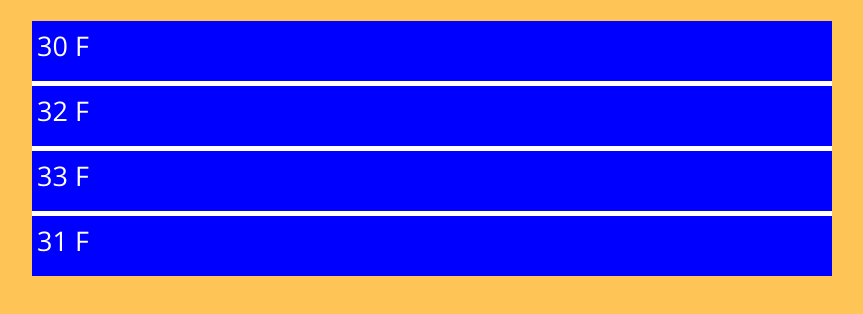
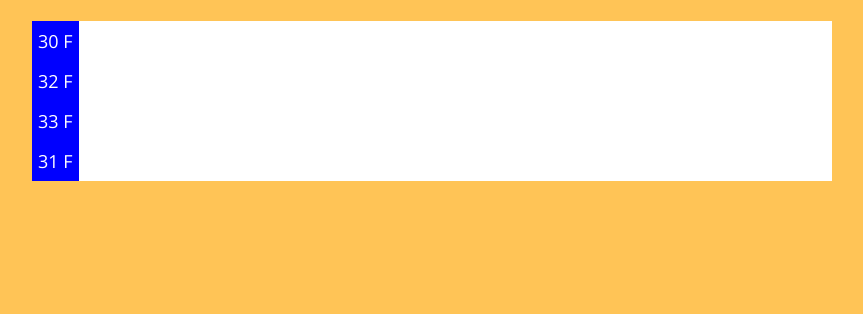
Before and after one commit to vincent-nguyen8931/Quiz-game, a plain HTML site: page index.html in a window 1280 px wide. Both pictures are taken after a click on the button "Start game". Shown: the part 272-586 px from the top of the page, without its empty margins (208-1071 px from the left). Drawn offline with nearby package versions, Linux system fonts and the light colour scheme.

Commit message:
Add createButtons function due to higher efficiency than createResponses

```diff
--- a/index.html
+++ b/index.html
@@ -19,10 +19,10 @@
   <p id="intro">Answer the questions that appear by clicking on the answer you believe is correct. Wrong answers will deduct time from the timer. Your score is determined by how much time is remaining when you answer the last question.</p>
   <button id="start-game">Start game</button>
   <ul id="Responses">
-    <li id="button1"></li>
+    <!-- <li id="button1"></li>
     <li id="button2"></li>
     <li id="button3"></li>
-    <li id="button4"></li>
+    <li id="button4"></li> -->
     </ul>
   <!-- high score  -->
   <p id="result"></p>
--- a/script.js
+++ b/script.js
@@ -12,8 +12,8 @@ var timeLeft = 0
 var timer = 120
 var questionNumber = 0
 var questionResponse = [
-  { q: "What is the temperature of water freezing?", response: { a: "30 F", b: "32 F", c: "33 F", d: "31 F", }, correctResponse: "32 F" },
-  { q: "Which is the max amount of times a piece of paper can be folded?", response: { a: "6", b: "8", c: "7", d: "5", }, correctResponse: "7" },
+  { q: "What is the temperature of water freezing?", response: { a: "30 F", b: "32 F", c: "33 F", d: "31 F"}, correctResponse: "32 F" },
+  { q: "Which is the max amount of times a piece of paper can be folded?", response: { a: "6", b: "8", c: "7", d: "5"}, correctResponse: "7" },
   { q: "What do blue whales eat?", response: { a: "Krill", b: "Plankton", c: "Coral", d: "Algae", }, correctResponse: "Krill" },
   { q: "In the US, which car color has the least amount of accidents?", response: { a: "Silver", b: "Blue", c: "Red", d: "White", }, correctResponse: "White" },
   { q: "Which fast food restaurant is the most popular in the US?", response: { a: "Jack in the Box", b: "McDonalds", c: "Burger King", d: "Taco Bell", }, correctResponse: "McDonalds" }
@@ -29,7 +29,8 @@ function startGame() {
   // if (questionNumber < questionResponse.length) {
 
   displayQuestion()
-  createResponses()
+  createButtons()
+  // createResponses()
   // checkResponse()
   // questionNumber++
   console.log(questionNumber)
@@ -53,33 +54,61 @@ function displayTimer() {
     }
   }, 1000)
 }
-// function createButtons() {
-//   var li = document.createElement("button")
-//   li.setAttribute("id", "button1")
-//   console.log(responses.btn1.value)
-//   // li.textContent = questionResponse[questionNumber].response.a
-//   responses.appendChild(li)
-//   var li = document.createElement("button")
-//   li.setAttribute("id", "button2")
-//   // li.textContent = questionResponse[questionNumber].response.b
-//   responses.appendChild(li)
-//   var li = document.createElement("button")
-//   li.setAttribute("id", "button3")
-//   // li.textContent = questionResponse[questionNumber].response.c
-//   responses.appendChild(li)
-//   var li = document.createElement("button")
-//   li.setAttribute("id", "button4")
-//   // li.textContent = questionResponse[questionNumber].response.d
-//   responses.appendChild(li)
-// }
+
+function createButtons() {
+  // questionResponse[questionNumber].response.forEach(element => {
+  //   var li = document.createElement("button")
+  //   li.setAttribute("class", "button")
+  //   li.textContent = element
+  //   responses.appendChild(li)
+  // });
+    var resp = questionResponse[questionNumber].response
+    var answers = Object.values(resp);
+    console.log(answers)
+    responses.innerHTML = ""
+    answers.forEach(element => {
+      var li = document.createElement("button")
+      li.setAttribute("class", "button")
+      li.textContent = element
+      responses.appendChild(li)
+    });
+
+  // // var answers = []
+  // // answers.forEach()
+  // var li = document.createElement("button")
+  // // li.setAttribute("id", "button1")
+  // // li.textContent = questionResponse[questionNumber].response.a
+  // responses.appendChild(li)
+  // var li = document.createElement("button")
+  // li.setAttribute("id", "button2")
+  // // li.textContent = questionResponse[questionNumber].response.b
+  // responses.appendChild(li)
+  // var li = document.createElement("button")
+  // li.setAttribute("id", "button3")
+  // // li.textContent = questionResponse[questionNumber].response.c
+  // responses.appendChild(li)
+  // var li = document.createElement("button")
+  // li.setAttribute("id", "button4")
+  // // li.textContent = questionResponse[questionNumber].response.d
+  // responses.appendChild(li)
+}
 
 
 // generate the responses for each question
 function createResponses() {
-  btn1.textContent = questionResponse[questionNumber].response.a
-  btn2.textContent = questionResponse[questionNumber].response.b
-  btn3.textContent = questionResponse[questionNumber].response.c
-  btn4.textContent = questionResponse[questionNumber].response.d
+  var resp = questionResponse[questionNumber].response
+    var answers = Object.values(resp);
+    console.log(answers)
+    answers.forEach(element => {
+      var li = document.createElement("button")
+      li.setAttribute("class", "button")
+      li.textContent = element
+      responses.replaceChild(li)
+    });
+  // btn1.textContent = questionResponse[questionNumber].response.a
+  // btn2.textContent = questionResponse[questionNumber].response.b
+  // btn3.textContent = questionResponse[questionNumber].response.c
+  // btn4.textContent = questionResponse[questionNumber].response.d
 }
 // checks the response of the answer and makes sure that there are questions left to ask.
 function checkResponse(event) {
@@ -109,7 +138,8 @@ function checkResponse(event) {
     }
     questionNumber++;
     displayQuestion();
-    createResponses();
+    createButtons();
+    // createResponses()
     // responses.removeEventListener("click", function(event)) {}
     // startGame()
   } else {
--- a/style.css
+++ b/style.css
@@ -1,5 +1,6 @@
 
-button {
+.button {
+  display: block;
   border: none;
   height: 40px;
   cursor: pointer;
```
